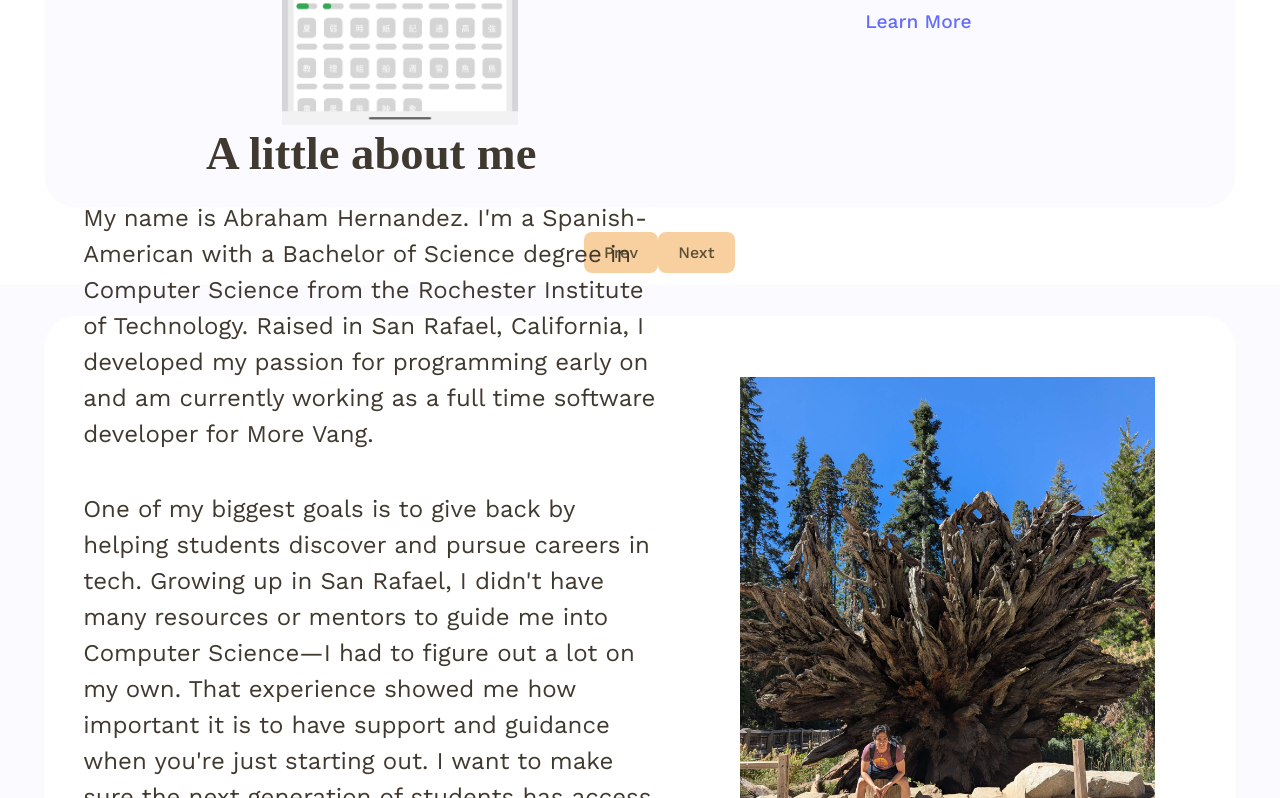
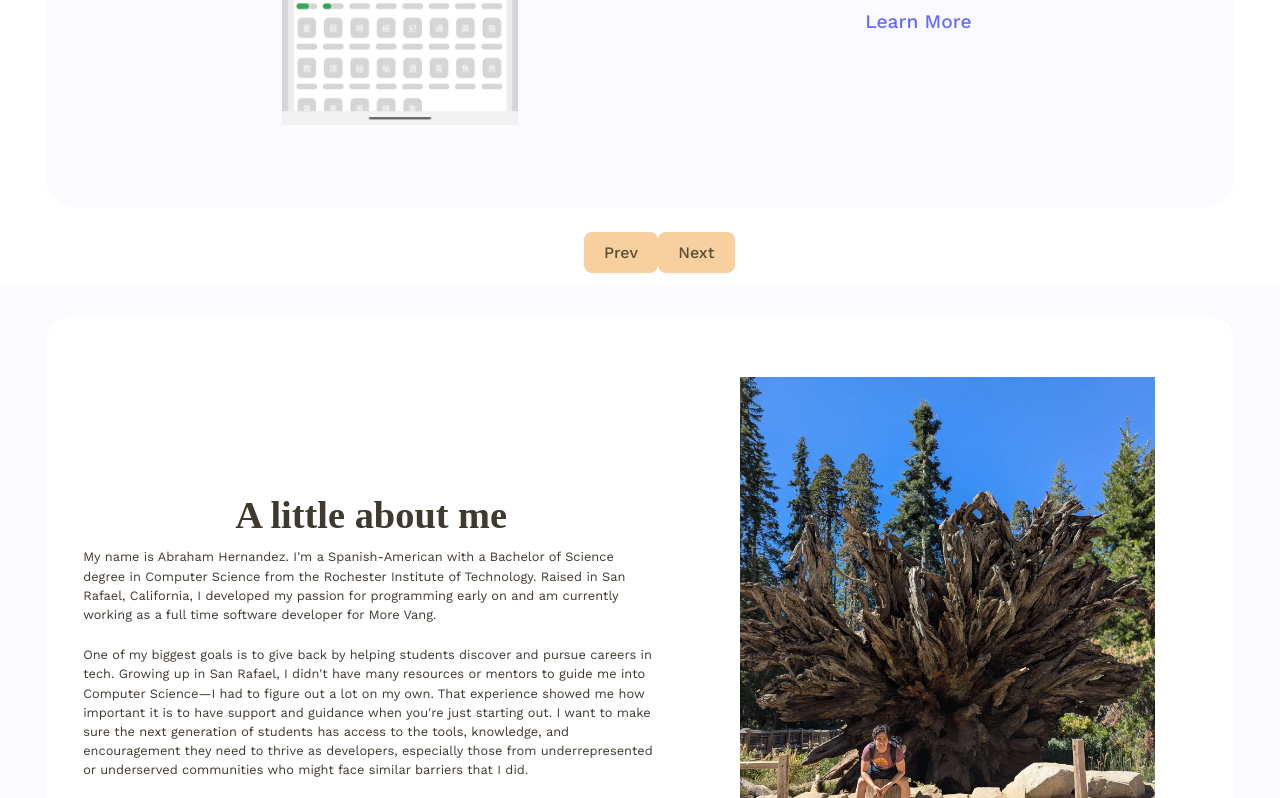
Before and after one commit to cicadaenjoyer/NeoCicadaHub, a React (Vite) app: page / in a window 1280 px wide. Shown: the part 2322-3120 px from the top of the page. Built offline with nearby package versions, Linux system fonts and the light colour scheme; a web font is replaced by a local one.

Commit message:
about: adjusting font and button size depending on screen size

```diff
--- a/src/styles/about/about.styles.css
+++ b/src/styles/about/about.styles.css
@@ -37,12 +37,12 @@
 }
 
 .about_bio_title {
-    font-size: 35pt;
+    font-size: clamp(14pt, 3vw, 35pt);
     font-weight: 700;
 }
 
 .about_bio_desc {
-    font-size: 18pt;
+    font-size: clamp(5pt, 1vw, 20pt);
     font-weight: 400;
 }
 
@@ -91,10 +91,12 @@
     font-family: "Work Sans";
     background-color: #f8cf9e;
     color: #594f34;
+    font-size: clamp(8pt, 2vw, 12pt);
 }
 
 .about__next {
     font-family: "Work Sans";
     background-color: #f8cf9e;
     color: #594f34;
+    font-size: clamp(8pt, 2vw, 12pt);
 }
```
